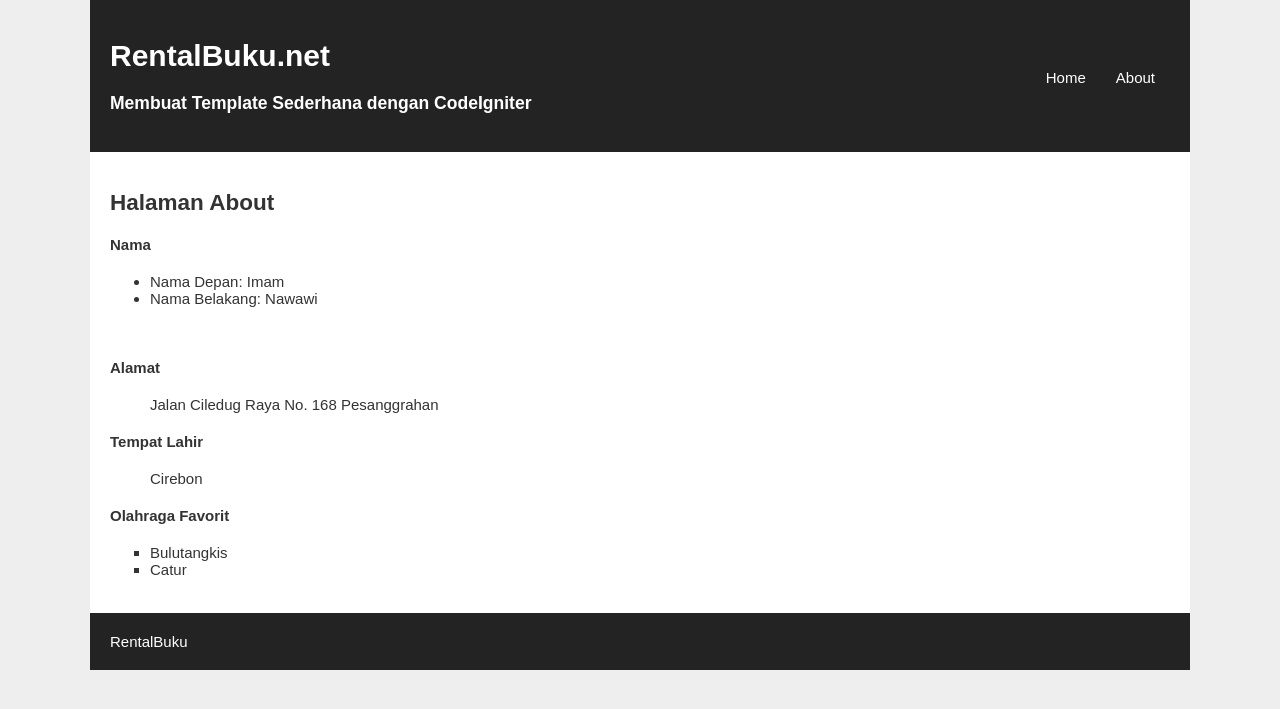
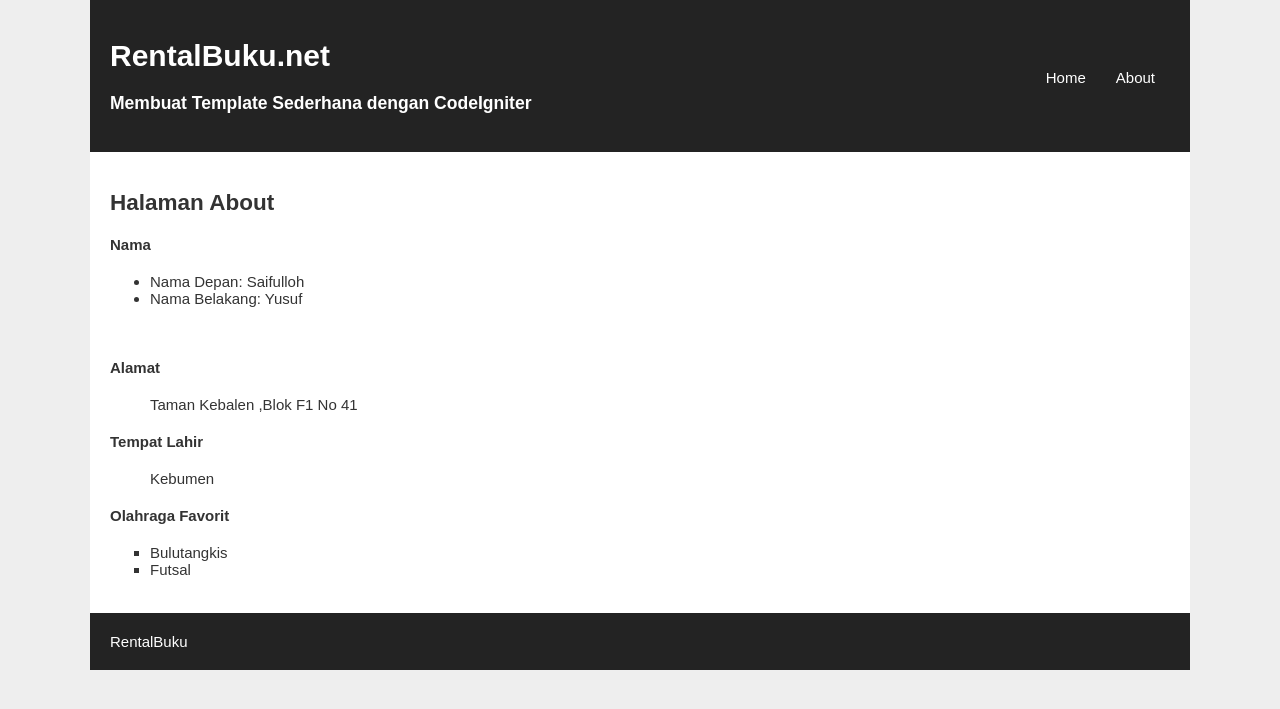
Before and after one commit to saifulloh86/WP2_Saifullohyusuf, a CodeIgniter app: page /pustaka-booking-15220068/index.php/web/about in a window 1280 px wide. Shown: the part 21-730 px from the top of the page. Run offline with CodeIgniter, Linux system fonts and the light colour scheme.

Commit message:
mengganti namanya yang ada di about

```diff
--- a/application/config/autoload.php
+++ b/application/config/autoload.php
@@ -58,7 +58,7 @@ $autoload['packages'] = array();
 |
 |	$autoload['libraries'] = array('user_agent' => 'ua');
 */
-$autoload['libraries'] = array('form_validation');
+$autoload['libraries'] = array('form_validation', 'session', 'database');
 
 /*
 | -------------------------------------------------------------------
--- a/application/views/v_about.php
+++ b/application/views/v_about.php
@@ -2,21 +2,21 @@
     <h1><?php echo $judul ?></h1>
     <h4>Nama</h4>
     <ul type="disc">
-        <li>Nama Depan: Imam</li>
-        <li>Nama Belakang: Nawawi</li>
+        <li>Nama Depan: Saifulloh </li>
+        <li>Nama Belakang: Yusuf</li>
     </ul>
     <br>
     <h4>Alamat</h4>
     <ul type="none">
-        <li>Jalan Ciledug Raya No. 168 Pesanggrahan</li>
+        <li>Taman Kebalen ,Blok F1 No 41</li>
     </ul>
     <h4>Tempat Lahir</h4>
     <ul type="none">
-        <li>Cirebon</li>
+        <li>Kebumen</li>
     </ul>
     <h4>Olahraga Favorit</h4>
     <ul type="square">
         <li>Bulutangkis</li>
-        <li>Catur</li>
+        <li>Futsal</li>
     </ul>
 </section>
```
